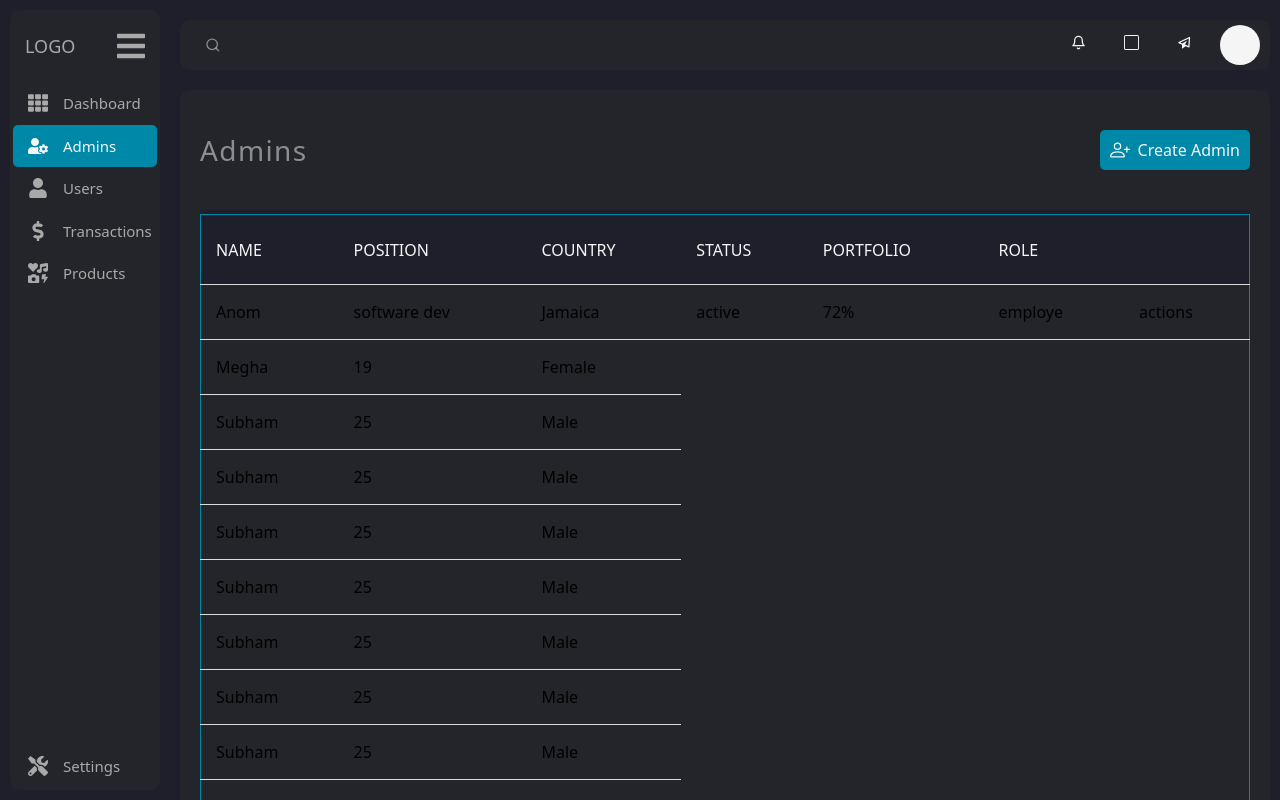
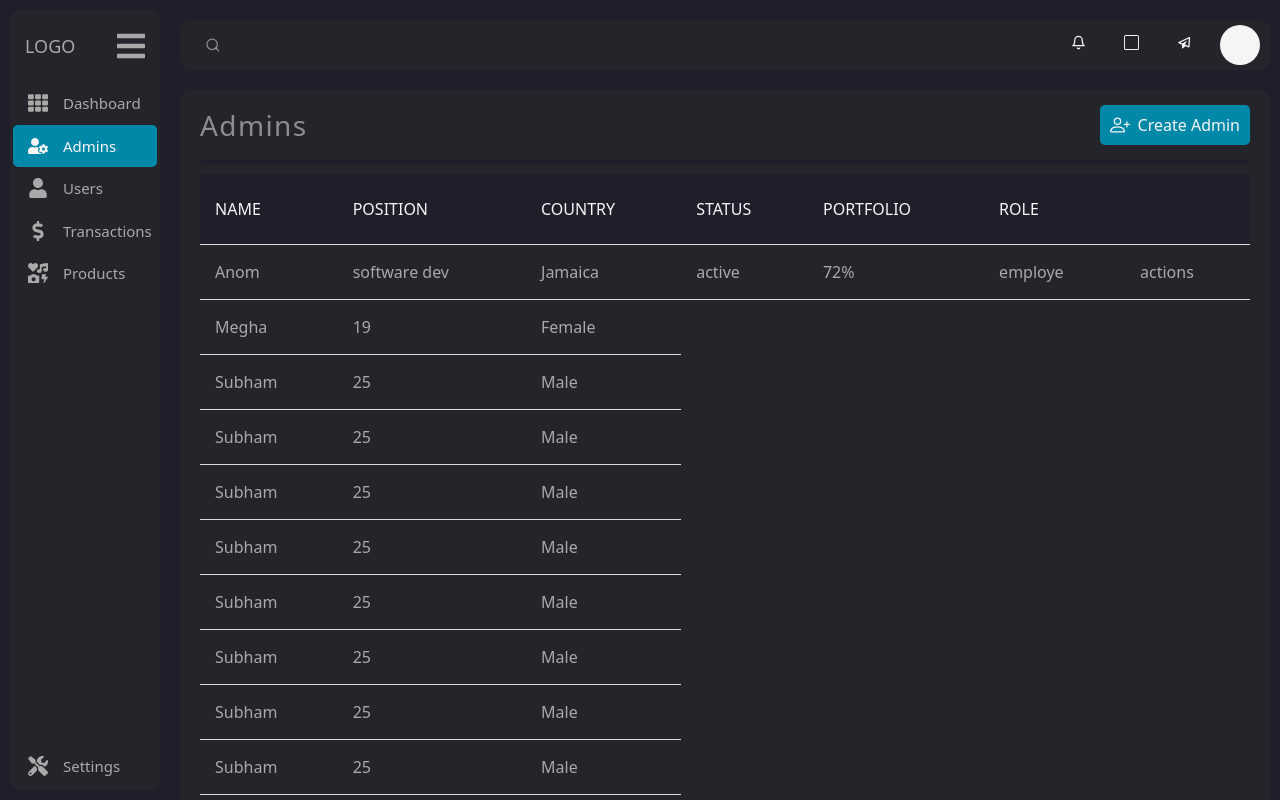
Before and after one commit to ceejayps/admin_dash_react, a React (Create React App) app: page /admins in a window 1280 px wide. Shown: the top 800 px of the page. Built offline with nearby package versions, Linux system fonts and the light colour scheme.

Commit message:
Update pageTemplate.css

```diff
--- a/src/pageTemplate.css
+++ b/src/pageTemplate.css
@@ -21,6 +21,7 @@ hr.rounded {
     border-top: 4px solid #1e1f2a;
     border-radius: 5px;
     margin-top: 20px;
+    margin-bottom: 10px;
     width: 100%;
   }
 .pageButton{
@@ -41,7 +42,8 @@ hr.rounded {
 }
 .headSection{
     width: 100%;
-    height: 80px;
+    height: 30px;
+
     display: flex;
     justify-content: space-between;
     align-items: center;
@@ -62,7 +64,14 @@ th, td {
     padding: 15px;
     text-align: left;
     border-bottom: 1px solid #ddd;
+
   }
+
+  tr{
+    color: darkgrey;
+    transition: all 6.5;}
+
+
 
   th{
     position: sticky;
@@ -71,14 +80,27 @@ th, td {
 
 .dataTable{
     width: 100%;
-    border-radius: 200px;
     padding-left: 10px;
     padding-right: 10px;
-    border: 1px solid #0088a9;
-    height: 10px; overflow:scroll;
+
 
 }
-tr:hover {background-color: coral;}
+
+.tableScrole{
+    width: 100%;
+    border-top-left-radius: 10px;
+    border-top-right-radius: 10px;
+    border: 0px solid #0088a9;
+    height: 650px; overflow:scroll;
+
+}
+tr:hover {
+    background-color: #0088a9;
+    color: whitesmoke;
+
+
+
+  };
 
 
 
```
